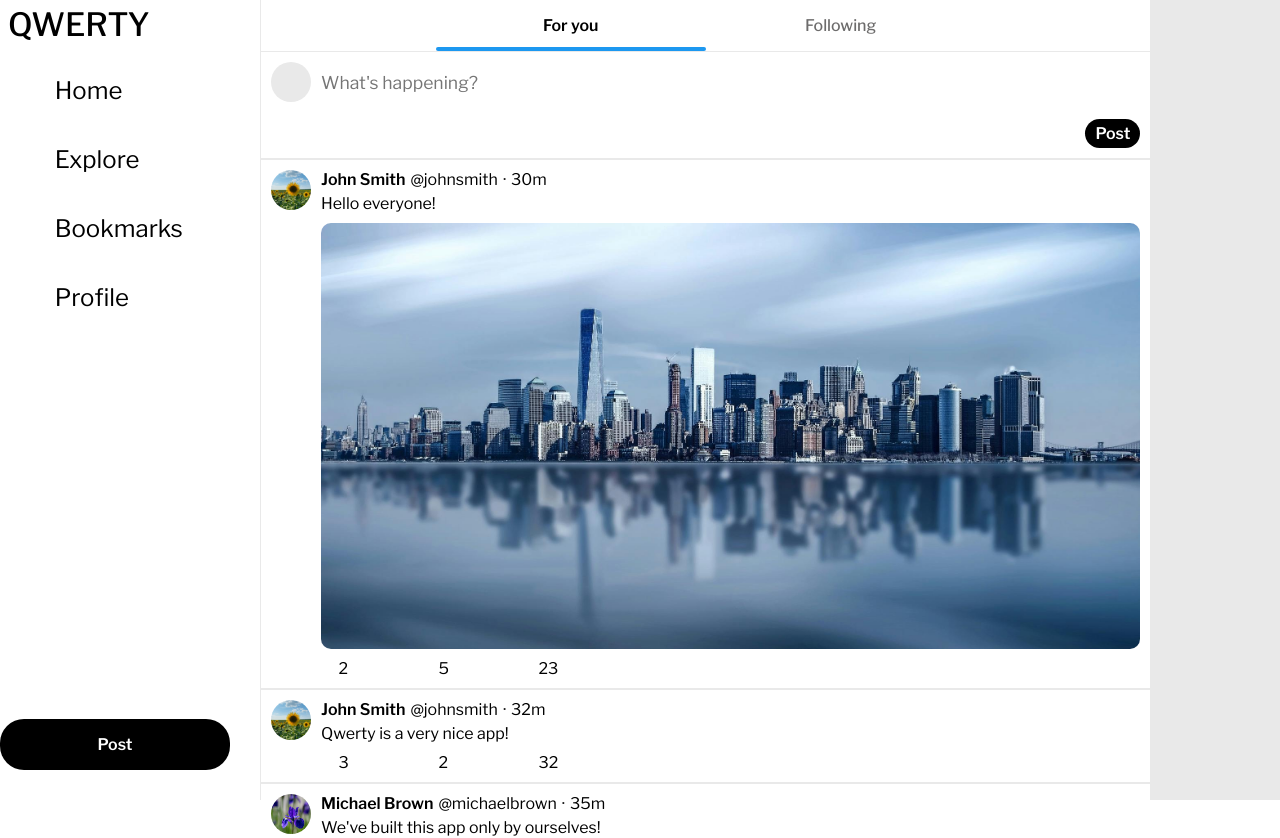
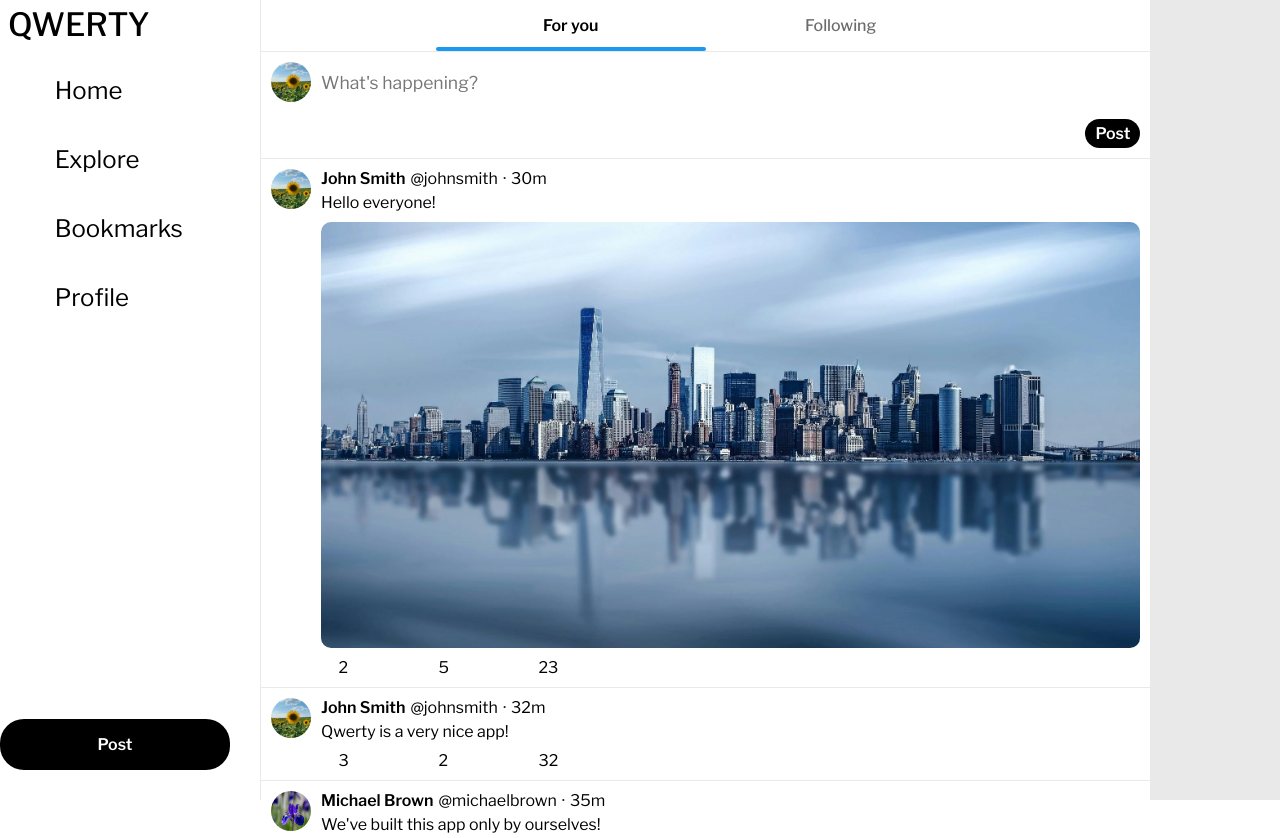
Before and after one commit to Leont1cov/QWERTY, a React (Vite) app: page / in a window 1280 px wide. Shown: the top 838 px of the page. Built offline with nearby package versions, Linux system fonts and the light colour scheme; a web font is replaced by a local one.

Commit message:
style: update class name

```diff
--- a/src/components/layout/post-publication/PostPublication.jsx
+++ b/src/components/layout/post-publication/PostPublication.jsx
@@ -1,23 +1,23 @@
 import Button from "../../ui/Button"
 import ProfilePicture from "../../ui/ProfilePicture"
 
-export default function PostPublication({ profileLink }) {
+export default function PostPublication({ profilePic, profileLink }) {
     return (
-        <div className="post">
-            <a href={profileLink} className="post__picture">
-                <ProfilePicture />
+        <div className="postPublication">
+            <a href={profileLink} className="postPublication__picture">
+                <ProfilePicture profilePicture={profilePic} />
             </a>
-            <div className="post__right">
+            <div className="postPublication__right">
                 <textarea
-                    className="post__right--textarea"
+                    className="postPublication__right--textarea"
                     name="input"
                     id="input"
                     placeholder="What's happening?"
                 ></textarea>
 
-                <div className="post__bottom">
+                <div className="postPublication__bottom">
                     <i
-                        className="post__bottom--imageBtn fa fa-picture-o"
+                        className="postPublication__bottom--imageBtn fa fa-picture-o"
                         aria-hidden="true"
                     ></i>
 
--- a/src/styles/components/_post-publication.scss
+++ b/src/styles/components/_post-publication.scss
@@ -1,6 +1,6 @@
 @use "../globals/colors" as *;
 
-.post {
+.postPublication {
     display: flex;
     border: $color-gray-light solid 1px;
     border-left: none;
```
